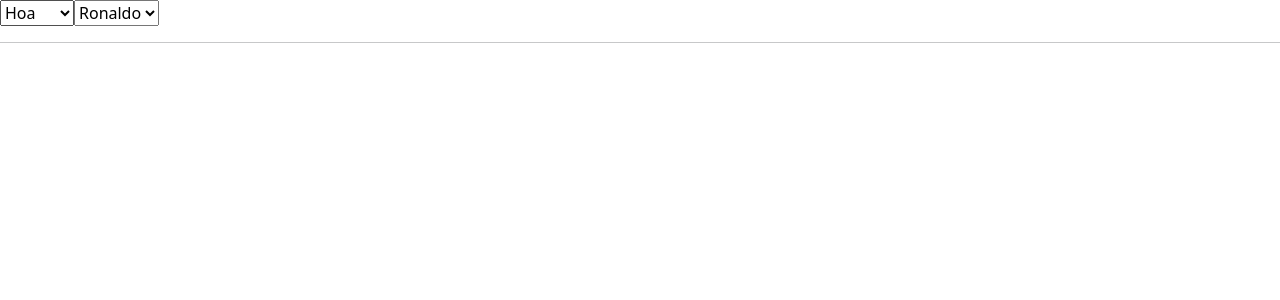
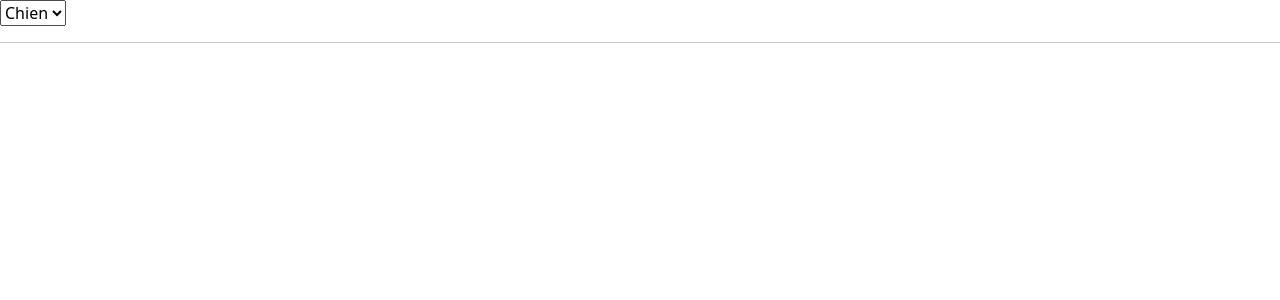
Before and after one commit to chiennguyen7165/react-project-test, a React (Create React App) app: page / in a window 1280 px wide. Shown: the top 300 px of the page. Built offline with nearby package versions, Linux system fonts and the light colour scheme.

Commit message:
Fifth Commit
Convert Class component to Function component

```diff
--- a/src/App.js
+++ b/src/App.js
@@ -8,23 +8,22 @@ function App(props) {
   const items1 = ["Hoa", "Huong", "Ha", "Chien"];
   const items2 = ["Ronaldo", "Messi", "Neymar", "Chien"];
 
-  const[itemSelected, setItemSelected] = React.useState(null);
+  // const[itemSelected, setItemSelected] = React.useState(null);
   // const handleChangeSelector = React.useCallback((selectedItem) => {
   //   console.log("handleChangeSelector", selectedItem);
   //   alert(selectedItem);
   // }, []);
 
-  // cách dùng useState
-  const handleChangeSelector = React.useCallback((value) => {
-    setItemSelected(value);
-  }, []);
+  // // cách dùng useState
+  // const handleChangeSelector = React.useCallback((value) => {
+  //   setItemSelected(value);
+  // }, []);
 
   return (
     <div className="app">
-      <Selector mode="single" onSelected={handleChangeSelector} list={items1} />
-      <Selector mode="single" onSelected={handleChangeSelector} list={items2} />
+      <Selector/>
       <hr/>
-      {itemSelected}
+      {/* {itemSelected} */}
     </div>
   );
 }
--- a/src/component/Selector.js
+++ b/src/component/Selector.js
@@ -1,23 +1,19 @@
 import React from "react";
 
-class Selector extends React.Component {
-  constructor(props) {
-    super(props);
-    this.state = { items: this.props?.list ? this.props.list : [] };
-    this.changeItems = this.changeItems.bind(this);
+function Selector(props) {
+  const [isSingle, setSingle] = React.useState(true);
+  const [items, setItems] = React.useState(["Chien", "Viet", "Dung"]);
+
+  function changeItems(event) {
+    console.log("changeItems: ", event.target.value);
+    return event.target.value;
   }
 
-  changeItems(event) {
-    console.log("changeItems: ", event.target.value);
-    this.props.onSelected(event.target.value);
-  }
-
-  render() {
   return (
     <>
-        {this.state?.items && this.state.items?.length > 0 && (
-          <select onChange={this.changeItems}>
-            {this.state.items.map((item, index) => (
+      {items && items?.length > 0 && (
+        <select onChange={changeItems}>
+          {items.map((item, index) => (
             <option key={index} value={item}>
               {item}
             </option>
@@ -27,6 +23,5 @@ class Selector extends React.Component {
     </>
   );
 }
-}
 
 export default Selector;
```
Lines whose indentation alone changed are shown as unchanged.
